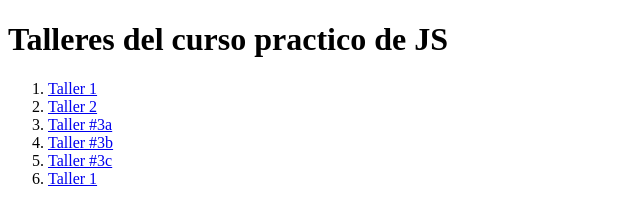
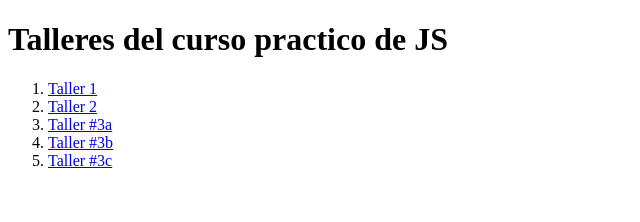
Before and after one commit to byhernand/curso-practico-js, a plain HTML site: page index.html in a window 1280 px wide. Shown: the full height of the page, 0-640 px from the left. Drawn offline with Linux system fonts and the light colour scheme.

Commit message:
Fix typos

```diff
--- a/index.html
+++ b/index.html
@@ -18,7 +18,6 @@
         <li><a href="promedio.html">Taller #3a</a></li>
         <li><a href="mediana.html">Taller #3b</a></li>
         <li><a href="moda.html">Taller #3c</a></li>
-        <li><a href="promedio.html">Taller 1</a></li>
       </ol>
     </nav>
   </section>
```
